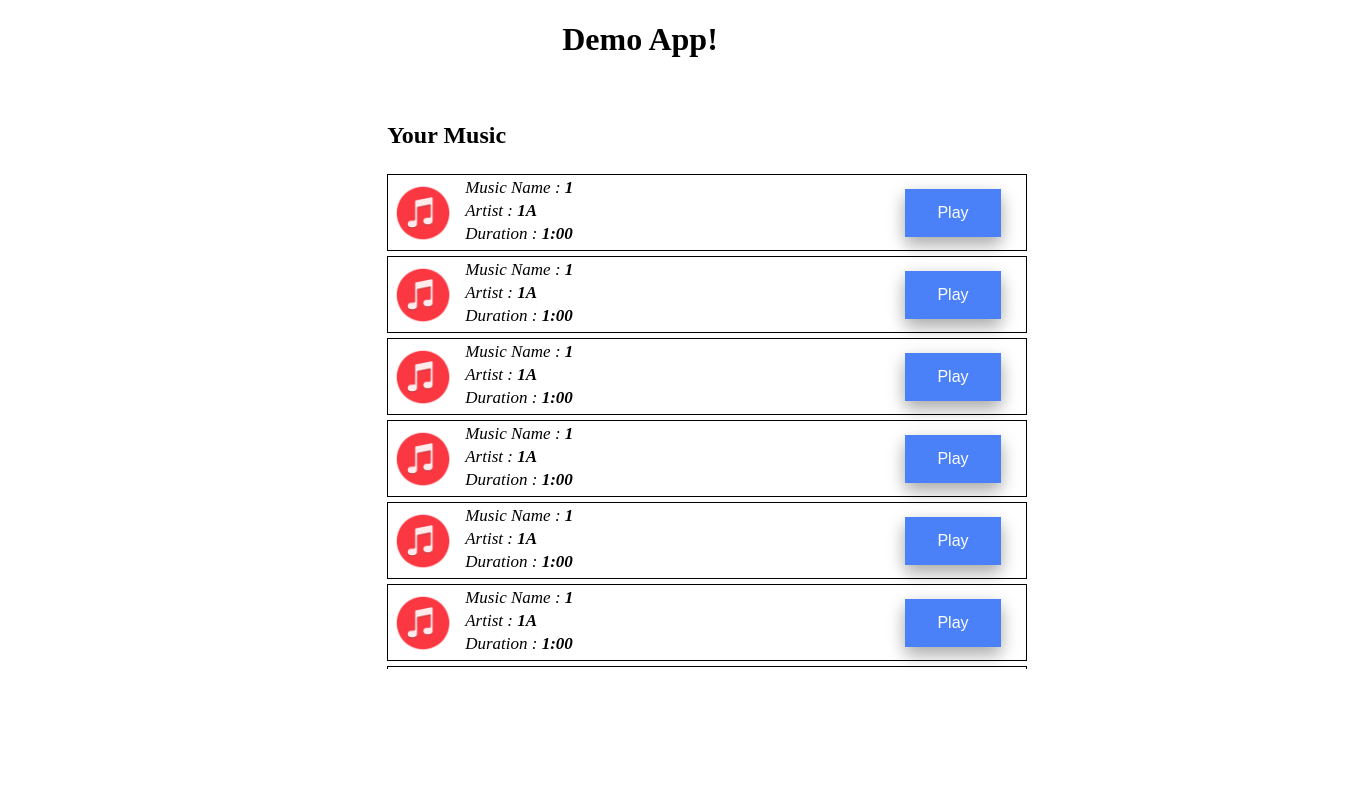
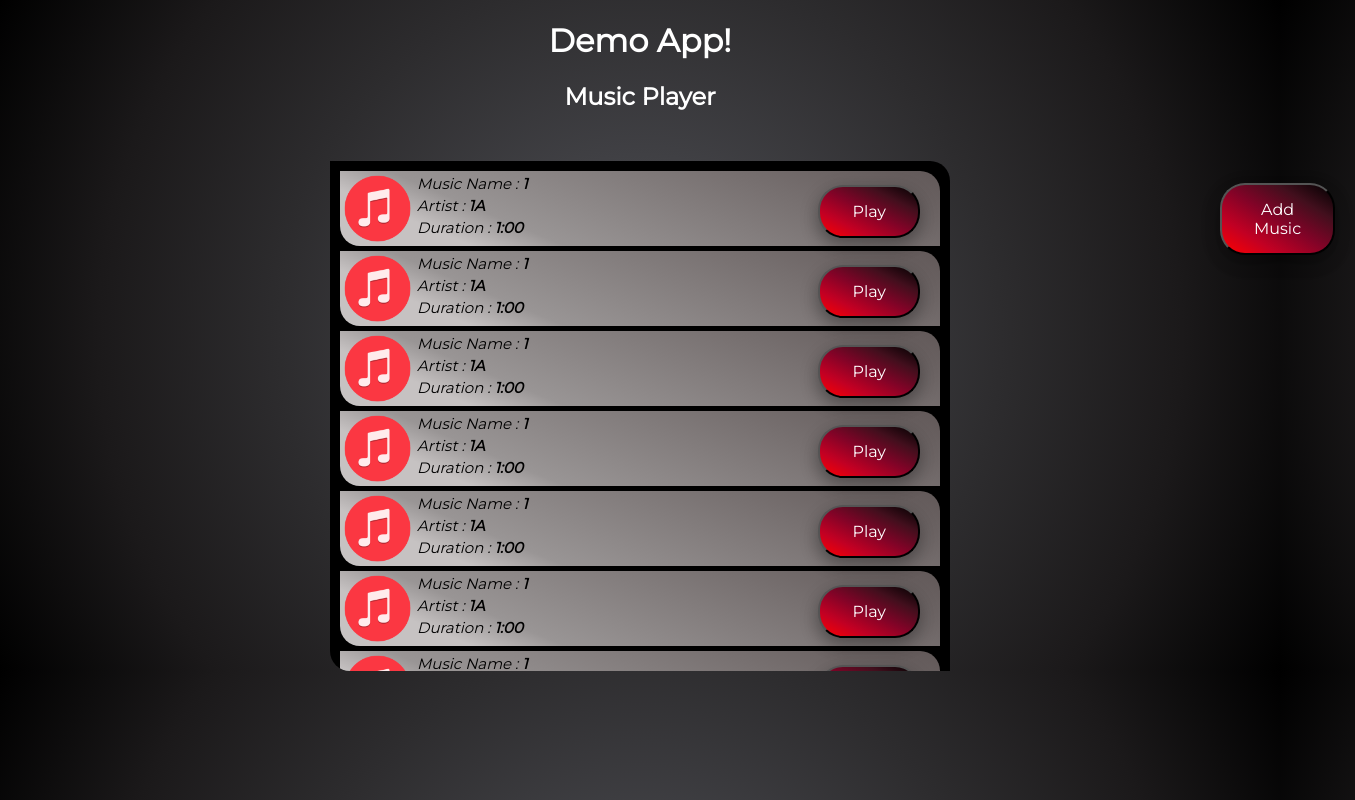
Before and after one commit to RajeshMunirathinam/demo-app, an Angular app: page / in a window 1280 px wide. Shown: the whole page, 1355 px wide, since content can reach past the window. Built offline with nearby package versions, Linux system fonts and the light colour scheme.

Commit message:
music player + music list & eg: smart and dumb components

```diff
--- a/package.json
+++ b/package.json
@@ -21,7 +21,9 @@
     "@angular/platform-browser-dynamic": "^6.1.0",
     "@angular/router": "^6.1.0",
     "core-js": "^2.5.4",
+    "lodash": "^4.17.15",
     "rxjs": "~6.2.0",
+    "tslib": "^1.10.0",
     "zone.js": "~0.8.26"
   },
   "devDependencies": {
--- a/src/app/app.component.html
+++ b/src/app/app.component.html
@@ -1,6 +1,6 @@
 <!--The content below is only a placeholder and can be replaced.-->
 <div style="text-align:center">
-  <h1>
+  <h1 class="text-white">
   {{ title }}!
   </h1>
 </div>
--- a/src/app/app.module.ts
+++ b/src/app/app.module.ts
@@ -3,11 +3,13 @@ import { NgModule } from '@angular/core';
 
 import { AppComponent } from './app.component';
 import { MusicPlayerComponent } from './components/music-player/music-player.component';
+import { MusicListComponent } from './shared/music-list/music-list.component';
 
 @NgModule({
   declarations: [
     AppComponent,
-    MusicPlayerComponent
+    MusicPlayerComponent,
+    MusicListComponent
   ],
   imports: [
     BrowserModule
--- a/src/app/components/music-player/music-player.component.css
+++ b/src/app/components/music-player/music-player.component.css
@@ -1,61 +1,31 @@
-.music-icon {
-  height: 60px;
+.main {
+  margin: 0 auto;
 }
 
-.main {
-  margin: 5% 20% 5% 30%;
+.main > h2 {
+  text-align: center;
+  margin-bottom: 50px;
 }
 
 .flex {
   display: flex;
 }
 
-.music-list {
-  margin-top: 5px;
-  display: flex;
-  border: 0.5px solid;
-  height: 75px;
-  /* box-shadow: 0 8px 8px 0 rgba(0,0,0,0.2), 0 6px 20px 0 rgba(0,0,0,0.19); */
+.add-button {
+  position: absolute;
+  margin: 0.5em 0 0 75em;
 }
 
-.music-list:hover {
-  box-shadow: 0 12px 16px 0 rgba(0,0,0,0.24),0 17px 50px 0 rgba(0,0,0,0.19);
-}
-
-.music-list > img {
-  padding: 8px 10px 10px 5px;
-}
-
-.music-second {
-  flex: 3;
-  text-size-adjust: 18px
-}
-
-.music-second > h3 {
-  margin: 0;
-  padding: 3px 0px 0px 2px;
-  font-size: 17px;
-  font-style: italic;
-  font-weight: 500;
-}
-
-.music-second > h3 > span {
-  font-weight: bold;
-}
-
-.music-list > .play-button {
-  flex: 1;
-}
-
-.play-button > button {
-  background-color: rgba(44, 108, 247, 0.856); /* Green */
-  border: none;
+.add-button > button {
+  /* background-color: rgb(207, 207, 207); Green */
+  border-radius: 25px;
   color: white;
   padding: 15px 32px;
   text-align: center;
   margin: 14px 20px 14px 20px;
+  background-image: linear-gradient(to left bottom, #000000, #420f1d, #820327, #c20023, #ff0000);
   text-decoration: none;
-  display: inline-block;
+  outline: none;
   font-size: 16px;
   cursor: pointer;
   -webkit-transition-duration: 0.4s; /* Safari */
@@ -63,12 +33,18 @@
   box-shadow: 0 8px 16px 0 rgba(0,0,0,0.2), 0 6px 20px 0 rgba(0,0,0,0.19);
 }
 
-.play-button > button:hover{
-  box-shadow: 0 12px 16px 0 rgba(0,0,0,0.24),0 17px 50px 0 rgba(0,0,0,0.19);
+.div-overflow {
+  height: 500px;
+  overflow: auto;
+  width: 600px;
+  padding: 5px 10px;
+  margin: 0 auto;
+  background: black;
+  border-radius: 0px 20px 0px 20px;
+  -moz-border-radius: 0px 20px 0px 20px;
+  -webkit-border-radius: 0px 20px 0px 20px;
 }
 
-.div-overflow {
-  height: 500px;
-  overflow-y: scroll;
-  width: 40em;
+.div-overflow::-webkit-scrollbar {
+  display: none;
 }
--- a/src/app/components/music-player/music-player.component.html
+++ b/src/app/components/music-player/music-player.component.html
@@ -1,18 +1,24 @@
 <div class="main">
-  <div>
-      <h2>Your Music</h2>
+  <h2 class="text-white" >Music Player</h2>
+  <div class="add-button">
+    <button (click)="getMultipleData(musicFiles)">Add Music</button>
   </div>
-  <div class="div-overflow">
+  <!-- <div class="div-overflow">
     <div class="music-list" *ngFor="let music of musicFiles">
-      <img class="music-icon  " [src]="music.image" />
+      <div class="music-icon">
+          <img [src]="music.image"/>
+      </div>
       <div class="music-second">
         <h3>Music Name : <span>{{music.name}}</span></h3>
         <h3>Artist : <span>{{music.artist}}</span></h3>
         <h3>Duration : <span>{{music.duration}}</span></h3>
       </div>
       <div class="play-button">
-        <button class="" (click)="playMusic(music)">Play</button>
+        <button (click)="playMusic(music)">Play</button>
       </div>
     </div>
+  </div> -->
+  <div class="div-overflow">
+    <app-music-list [musicFiles]="musicFiles" (onPlay)="playMusic()"></app-music-list>
   </div>
 </div>
--- a/src/app/components/music-player/music-player.component.ts
+++ b/src/app/components/music-player/music-player.component.ts
@@ -1,4 +1,6 @@
 import { Component, OnInit } from '@angular/core';
+import { MusicFiles, musicFiles } from '../../mocks/music.mockData';
+import * as _ from 'lodash';
 
 @Component({
   selector: 'app-music-player',
@@ -7,86 +9,21 @@ import { Component, OnInit } from '@angular/core';
 })
 export class MusicPlayerComponent implements OnInit {
 
-  musicFiles: any = [
-    {
-      image: '../../../assets/music-icon.png',
-      name: '1',
-      artist: '1A',
-      duration: '1:00'
-    },
-    {
-      image: '../../../assets/music-icon.png',
-      name: '1',
-      artist: '1A',
-      duration: '1:00'
-    },
-    {
-      image: '../../../assets/music-icon.png',
-      name: '1',
-      artist: '1A',
-      duration: '1:00'
-    },
-    {
-      image: '../../../assets/music-icon.png',
-      name: '1',
-      artist: '1A',
-      duration: '1:00'
-    },
-    {
-      image: '../../../assets/music-icon.png',
-      name: '1',
-      artist: '1A',
-      duration: '1:00'
-    },
-    {
-      image: '../../../assets/music-icon.png',
-      name: '1',
-      artist: '1A',
-      duration: '1:00'
-    },
-    {
-      image: '../../../assets/music-icon.png',
-      name: '1',
-      artist: '1A',
-      duration: '1:00'
-    },
-    {
-      image: '../../../assets/music-icon.png',
-      name: '1',
-      artist: '1A',
-      duration: '1:00'
-    },
-    {
-      image: '../../../assets/music-icon.png',
-      name: '1',
-      artist: '1A',
-      duration: '1:00'
-    },
-    {
-      image: '../../../assets/music-icon.png',
-      name: '1',
-      artist: '1A',
-      duration: '1:00'
-    },
-    {
-      image: '../../../assets/music-icon.png',
-      name: '1',
-      artist: '1A',
-      duration: '1:00'
-    },
-    {
-      image: '../../../assets/music-icon.png',
-      name: '1',
-      artist: '1A',
-      duration: '1:00'
-    }
-  ];
-
-  constructor() {}
+  musicFiles: MusicFiles[] = [];
 
   ngOnInit() {
+    // this.musicFiles = musicFiles;
+    this.getMultipleData(musicFiles);
   }
 
-  playMusic(music: any) {}
+  playMusic(): void {
+    // console.log('Playing Music....');
+  }
+
+  getMultipleData(music: MusicFiles[]): void {
+    _.forEach(_.range(5), () => {
+      this.musicFiles = _.concat(this.musicFiles, music);
+    });
+  }
 
 }
--- /dev/null
+++ b/src/app/mocks/music.mockData.ts
@@ -0,0 +1,82 @@
+export interface MusicFiles {
+    image: string;
+    name: string;
+    artist: string;
+    duration: string;
+}
+
+
+export const musicFiles: MusicFiles[] = [
+  {
+    image: '../../../assets/music-icon.png',
+    name: '1',
+    artist: '1A',
+    duration: '1:00'
+  },
+  {
+    image: '../../../assets/music-icon.png',
+    name: '1',
+    artist: '1A',
+    duration: '1:00'
+  },
+  {
+    image: '../../../assets/music-icon.png',
+    name: '1',
+    artist: '1A',
+    duration: '1:00'
+  },
+  {
+    image: '../../../assets/music-icon.png',
+    name: '1',
+    artist: '1A',
+    duration: '1:00'
+  },
+  {
+    image: '../../../assets/music-icon.png',
+    name: '1',
+    artist: '1A',
+    duration: '1:00'
+  },
+  {
+    image: '../../../assets/music-icon.png',
+    name: '1',
+    artist: '1A',
+    duration: '1:00'
+  },
+  {
+    image: '../../../assets/music-icon.png',
+    name: '1',
+    artist: '1A',
+    duration: '1:00'
+  },
+  {
+    image: '../../../assets/music-icon.png',
+    name: '1',
+    artist: '1A',
+    duration: '1:00'
+  },
+  {
+    image: '../../../assets/music-icon.png',
+    name: '1',
+    artist: '1A',
+    duration: '1:00'
+  },
+  {
+    image: '../../../assets/music-icon.png',
+    name: '1',
+    artist: '1A',
+    duration: '1:00'
+  },
+  {
+    image: '../../../assets/music-icon.png',
+    name: '1',
+    artist: '1A',
+    duration: '1:00'
+  },
+  {
+    image: '../../../assets/music-icon.png',
+    name: '1',
+    artist: '1A',
+    duration: '1:00'
+  }
+];
--- /dev/null
+++ b/src/app/shared/music-list/music-list.component.css
@@ -0,0 +1,71 @@
+.music-icon {
+  height: 75px;
+}
+
+.music-icon > img {
+  height: 100%;
+  margin: 0 auto;
+}
+
+.music-list {
+  margin-top: 5px;
+  display: flex;
+  /* border: 0.5px solid; */
+  height: 75px;
+  border-radius: 0px 20px 0px 20px;
+  -moz-border-radius: 0px 20px 0px 20px;
+  -webkit-border-radius: 0px 20px 0px 20px;
+  /* box-shadow: 0 8px 8px 0 rgba(0,0,0,0.2), 0 6px 20px 0 rgba(0,0,0,0.19); */
+  background: rgb(198,194,194);
+  background: linear-gradient(23deg, rgba(198,194,194,1) 17%, rgba(153,149,149,1) 29%, rgba(97,88,88,1) 100%);
+}
+
+.music-list:hover {
+  box-shadow: 0 12px 16px 5px rgba(0,0,0,0.24),0 17px 50px 0 rgba(0,0,0,0.19);
+}
+
+.music-list > img {
+  padding: 8px 10px 10px 5px;
+}
+
+.music-second {
+  flex: 3;
+  text-size-adjust: 18px
+}
+
+.music-second > h3 {
+  margin: 0;
+  padding: 3px 0px 0px 2px;
+  font-size: 15px;
+  font-style: italic;
+  font-weight: 500;
+}
+
+.music-second > h3 > span {
+  font-weight: bold;
+}
+
+.music-list > .play-button {
+  flex: 1;
+}
+
+.play-button > button {
+  /* background-color: rgb(207, 207, 207);  Green */
+  border-radius: 25px;
+  color: white;
+  padding: 15px 32px;
+  text-align: center;
+  margin: 14px 20px 14px 20px;
+  text-decoration: none;
+  outline: none;
+  font-size: 16px;
+  cursor: pointer;
+  background-image: linear-gradient(to left bottom, #000000, #420f1d, #820327, #c20023, #ff0000);
+  -webkit-transition-duration: 0.4s; /* Safari */
+  transition-duration: 0.4s;
+  box-shadow: 0 8px 16px 0 rgba(0,0,0,0.2), 0 6px 20px 0 rgba(0,0,0,0.19);
+}
+
+.play-button > button:hover{
+  box-shadow: 0 12px 16px 0 rgba(0,0,0,0.24),0 17px 50px 0 rgba(0,0,0,0.19);
+}
--- /dev/null
+++ b/src/app/shared/music-list/music-list.component.html
@@ -0,0 +1,13 @@
+<div class="music-list" *ngFor="let music of musicFiles">
+  <div class="music-icon">
+      <img [src]="music.image"/>
+  </div>
+  <div class="music-second">
+    <h3>Music Name : <span>{{music.name}}</span></h3>
+    <h3>Artist : <span>{{music.artist}}</span></h3>
+    <h3>Duration : <span>{{music.duration}}</span></h3>
+  </div>
+  <div class="play-button">
+    <button (click)="playMusic()">Play</button>
+  </div>
+</div>
--- /dev/null
+++ b/src/app/shared/music-list/music-list.component.ts
@@ -0,0 +1,21 @@
+import { MusicFiles } from './../../mocks/music.mockData';
+import { Component, Input, Output, EventEmitter} from '@angular/core';
+import { ChangeDetectionStrategy } from '@angular/core';
+
+@Component({
+  selector: 'app-music-list',
+  templateUrl: './music-list.component.html',
+  styleUrls: ['./music-list.component.css'],
+  changeDetection: ChangeDetectionStrategy.OnPush
+})
+export class MusicListComponent {
+
+  @Input() musicFiles: MusicFiles[];
+
+  @Output() onPlay: EventEmitter<void> = new EventEmitter<void>();
+
+  playMusic(): void {
+    this.onPlay.emit();
+  }
+
+}
--- a/src/index.html
+++ b/src/index.html
@@ -7,6 +7,7 @@
 
   <meta name="viewport" content="width=device-width, initial-scale=1">
   <link rel="icon" type="image/x-icon" href="favicon.ico">
+  <link href="https://fonts.googleapis.com/css?family=Montserrat&display=swap" rel="stylesheet">
 </head>
 <body>
   <app-root></app-root>
--- a/src/styles.css
+++ b/src/styles.css
@@ -1 +1,15 @@
 /* You can add global styles to this file, and also import other style files */
+
+body {
+  margin: 0;
+  font-family: 'Montserrat', sans-serif;
+  background-image: radial-gradient(circle, #52565b, #404044, #2d2c2e, #1b191a, #000000);
+}
+
+.text-white {
+  color: white;
+}
+
+button {
+  font-family: 'Montserrat', sans-serif;
+}
```
Also changed, not shown: 2 other files (tests, documents, lock files or other folders).
